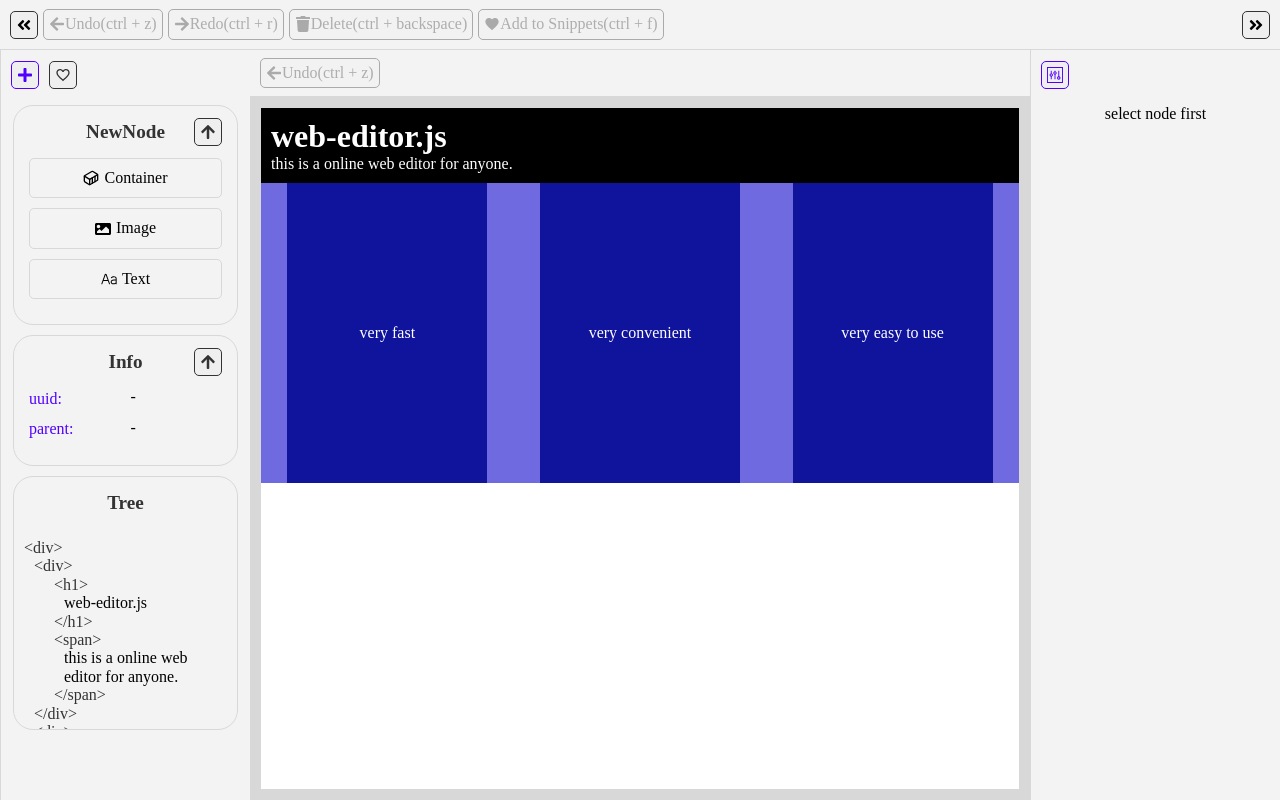
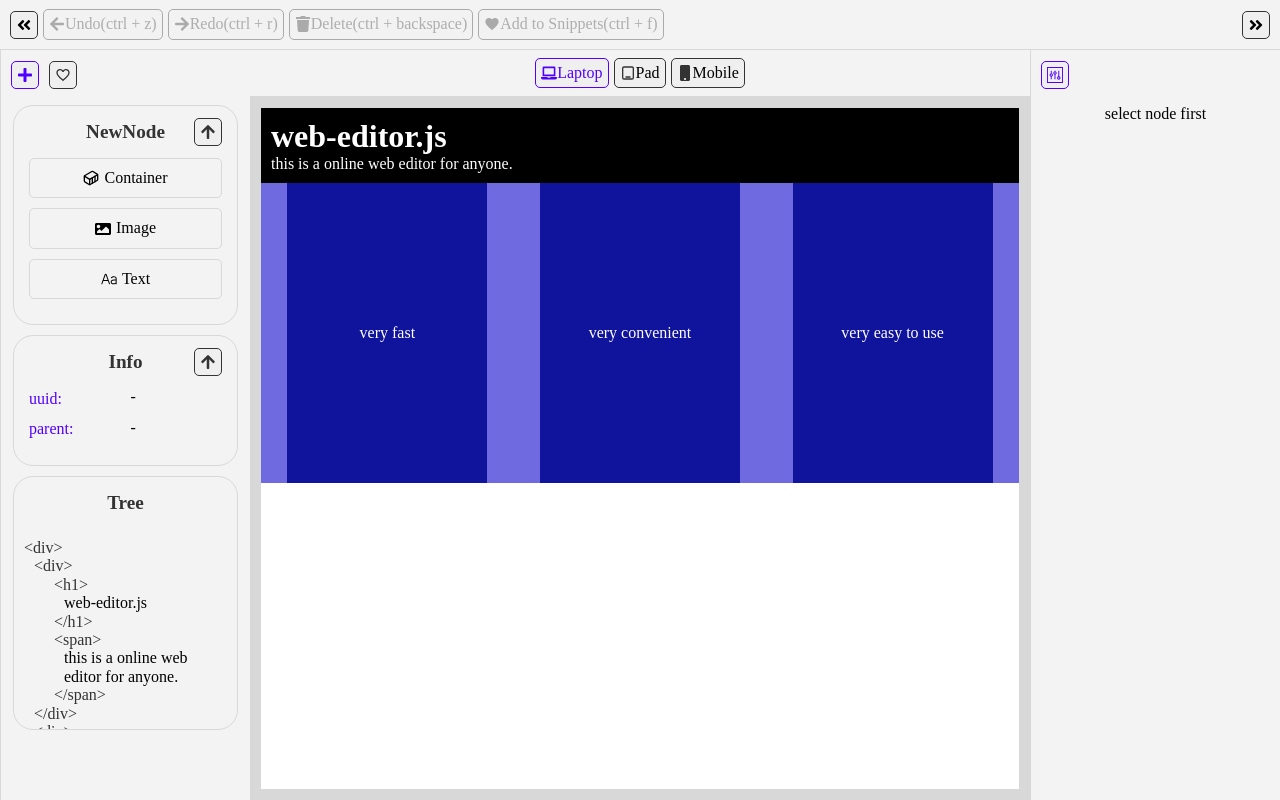
Before and after one commit to jasonlinkai/web-editor, a React (Create React App) app: page / in a window 1280 px wide. Built offline with nearby package versions, Linux system fonts and the light colour scheme.

Commit message:
feat: sizer bar

```diff
--- a/src/WebEditor/Renderer/Renderer.module.scss
+++ b/src/WebEditor/Renderer/Renderer.module.scss
@@ -1,4 +1,18 @@
 @import "../../variables";
+
+.rendererWithWrap {
+  width: 100%;
+  height: 100%;
+  padding: $gap2;
+  overflow: hidden;
+  display: flex;
+  justify-content: center;
+  align-items: center;
+}
+
+.resizer {
+  height: 100%;
+}
 
 .renderer {
   position: relative;
--- a/src/WebEditor/Renderer/Renderer.module.scss.d.ts
+++ b/src/WebEditor/Renderer/Renderer.module.scss.d.ts
@@ -1 +1,3 @@
 export declare const renderer: string;
+export declare const rendererWithWrap: string;
+export declare const resizer: string;
--- a/src/WebEditor/Renderer/index.tsx
+++ b/src/WebEditor/Renderer/index.tsx
@@ -16,7 +16,10 @@ const findInsertIndex = (
   for (let i = 0; i < children.length; i++) {
     const childRect = children[i].getBoundingClientRect();
     // 判斷鼠標位置是否在子元素的左側
-      if (dragX < childRect.left + (childRect.width / 2) && dragY < childRect.top + (childRect.height / 2)) {
+    if (
+      dragX < childRect.left + childRect.width / 2 &&
+      dragY < childRect.top + childRect.height / 2
+    ) {
       newIndex = i;
       break;
     }
@@ -139,4 +142,13 @@ const Renderer: React.FC = observer(() => {
   );
 });
 
-export default Renderer;
+const RendererWithWrap = observer(() => {
+  const { editor } = useStores();
+  return <div className={styles.rendererWithWrap}>
+    <div className={styles.resizer} style={{...editor.editorLayout}}>
+      <Renderer />
+    </div>
+  </div>;
+});
+
+export default RendererWithWrap;
--- a/src/WebEditor/SizerBar/SizerBar.module.scss
+++ b/src/WebEditor/SizerBar/SizerBar.module.scss
@@ -1,11 +1,11 @@
-@import '../../variables';
+@import "../../variables";
 
 .actionBar {
   width: 100%;
   background-color: $panel-bg;
   border-bottom: 1px solid $panel-border;
   display: flex;
-  justify-content: space-between;
+  justify-content: center;
   padding-left: 10px;
   padding-right: 10px;
 }
--- a/src/WebEditor/SizerBar/index.tsx
+++ b/src/WebEditor/SizerBar/index.tsx
@@ -1,14 +1,14 @@
 import styles from "./SizerBar.module.scss";
 import { observer } from "mobx-react-lite";
-import { FaArrowLeft } from "react-icons/fa";
-
+import { FaLaptop, FaMobile } from "react-icons/fa";
+import { TbDeviceIpad } from "react-icons/tb";
 import { useStores } from "../../mobx/useMobxStateTreeStores";
 import ActionButton from "../components/ActionButton";
 
 export const actionBarHeight = 50;
 
 const SizerBar: React.FC = observer(() => {
-  const { canUndo, undoAst } = useStores();
+  const { editor } = useStores();
 
   return (
     <div
@@ -17,11 +17,37 @@ const SizerBar: React.FC = observer(() => {
     >
       <div className={styles.actionBarLeftArea}>
         <ActionButton
-          IconComponent={FaArrowLeft}
-          isDisable={!canUndo}
-          onClick={canUndo ? undoAst : undefined}
+          IconComponent={FaLaptop}
+          isActive={editor.editorLayout.width === "100%"}
+          onClick={() => {
+            editor.setEditorLayout({
+              width: "100%",
+            });
+          }}
         >
-          Undo(ctrl + z)
+          Laptop
+        </ActionButton>
+        <ActionButton
+          IconComponent={TbDeviceIpad}
+          isActive={editor.editorLayout.width === "768px"}
+          onClick={() => {
+            editor.setEditorLayout({
+              width: "768px",
+            });
+          }}
+        >
+          Pad
+        </ActionButton>
+        <ActionButton
+          IconComponent={FaMobile}
+          isActive={editor.editorLayout.width === "320px"}
+          onClick={() => {
+            editor.setEditorLayout({
+              width: "320px",
+            });
+          }}
+        >
+          Mobile
         </ActionButton>
       </div>
     </div>
--- a/src/WebEditor/WebEditor.module.scss
+++ b/src/WebEditor/WebEditor.module.scss
@@ -19,10 +19,3 @@
   flex-direction: column;
   overflow: hidden;
 }
-
-.webEditorMainAreaEditScreenRendererWrap {
-  width: 100%;
-  height: 100%;
-  padding: $gap2;
-  overflow: hidden;
-}
--- a/src/WebEditor/WebEditor.module.scss.d.ts
+++ b/src/WebEditor/WebEditor.module.scss.d.ts
@@ -1,4 +1,3 @@
 export declare const webEditor: string;
 export declare const webEditorMainArea: string;
 export declare const webEditorMainAreaEditScreen: string;
-export declare const webEditorMainAreaEditScreenRendererWrap: string;
--- a/src/WebEditor/components/ActionButton/ActionButton.module.scss
+++ b/src/WebEditor/components/ActionButton/ActionButton.module.scss
@@ -23,6 +23,7 @@
 
 .actionButtonActive {
   border-color: $active;
+  color: $active;
 }
 .actionButtonDisable {
   border-color: $disable;
--- a/src/WebEditor/index.tsx
+++ b/src/WebEditor/index.tsx
@@ -1,4 +1,4 @@
-import styles from "./WebEditor.module.scss"
+import styles from "./WebEditor.module.scss";
 import ActionBar from "./ActionBar";
 import LeftDrawer from "./LeftDrawer";
 import SizerBar from "./SizerBar";
@@ -14,10 +14,8 @@ const WebEditor: React.FC = () => {
         <div className={styles.webEditorMainArea}>
           <LeftDrawer />
           <div className={styles.webEditorMainAreaEditScreen}>
-              <SizerBar />
-            <div className={styles.webEditorMainAreaEditScreenRendererWrap}>
-              <Renderer />
-            </div>
+            <SizerBar />
+            <Renderer />
           </div>
           <RightDrawer />
         </div>
--- a/src/mobx/EditorModel.ts
+++ b/src/mobx/EditorModel.ts
@@ -59,11 +59,20 @@ export type SnippetAstNodeModelSnapshotOutType = SnapshotOut<
   typeof SnippetAstNodeModel
 >;
 
+const EditorLayoutModel = t.model({
+  width: t.optional(t.string, '100%'),
+})
+
+export type EditorLayoutModelType = Instance<typeof EditorLayoutModel>;
+export type EditorLayoutModelSnapshotInType = SnapshotIn<typeof EditorLayoutModel>;
+export type EditorLayoutModelSnapshotOutType = SnapshotOut<typeof EditorLayoutModel>;
+
 export const EditorModel = t
   .model("EditorModel", {
     selectedAstNode: t.maybe(t.safeReference(AstNodeModel)),
     dragingAstNode: t.maybe(t.safeReference(AstNodeModel)),
     snippets: t.optional(t.array(SnippetAstNodeModel), []),
+    editorLayout: t.optional(EditorLayoutModel, {}),
   })
   .volatile<{ isLeftDrawerOpen: boolean; isRightDrawerOpen: boolean }>(() => ({
     isLeftDrawerOpen: true,
@@ -88,6 +97,9 @@ export const EditorModel = t
     };
   })
   .actions((self) => ({
+    setEditorLayout(layout: EditorLayoutModelType) {
+      self.editorLayout = layout;
+    },
     deleteSnippet(snippet: SnippetAstNodeModelType) {
       detach(snippet);
     },
```
Lines whose indentation alone changed are shown as unchanged.
